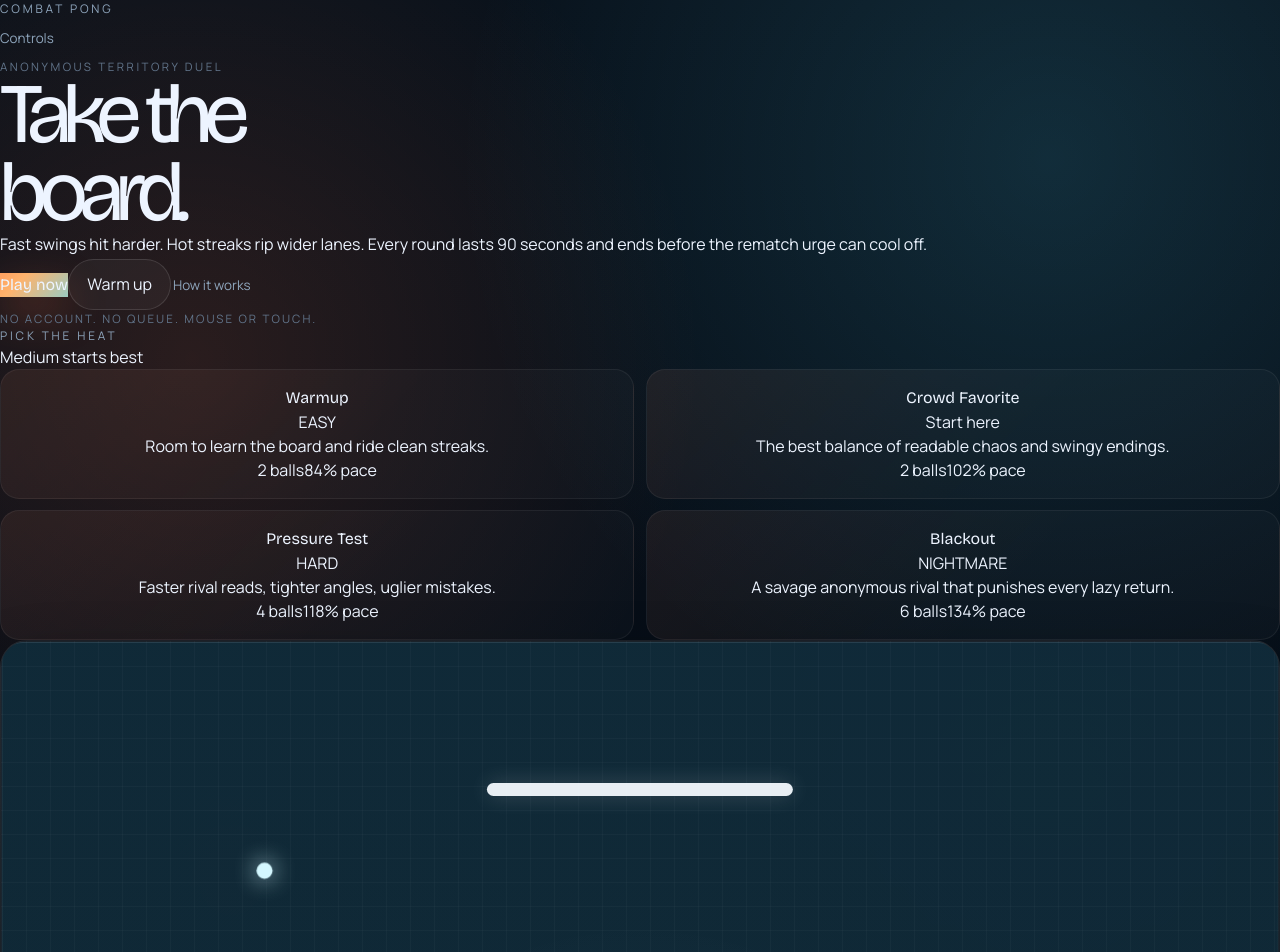
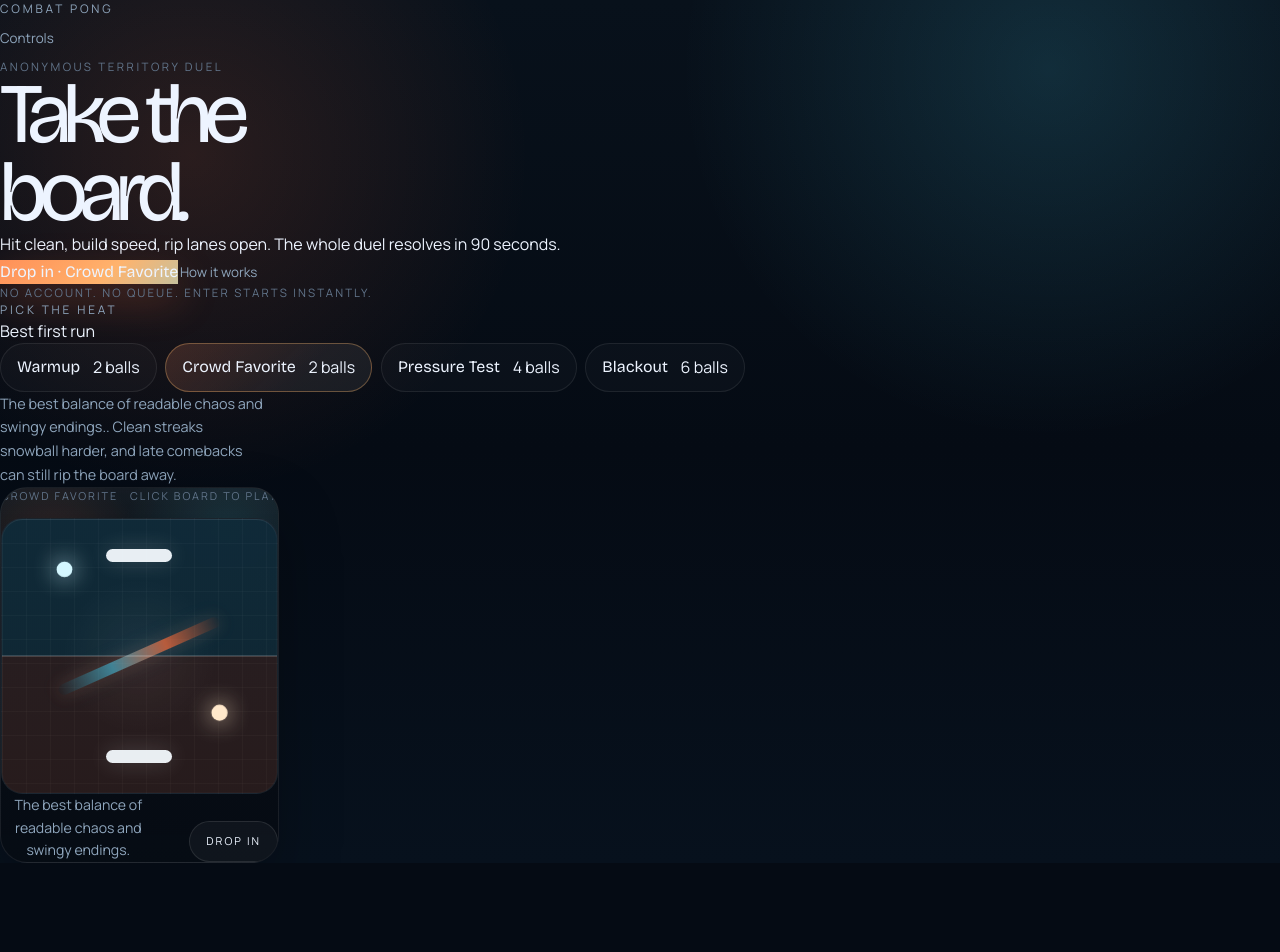
Before and after one commit to slegarraga/combat-pong, a React (Vite) app: page / in a window 1280 px wide. Shown: the top 952 px of the page. After the commit the page ends 863 px from the top, so only its background shows below. Built offline with nearby package versions, Linux system fonts and the light colour scheme.

Commit message:
Tighten the homepage and speed up the first click

```diff
--- a/src/components/MainMenu.tsx
+++ b/src/components/MainMenu.tsx
@@ -5,6 +5,7 @@
  * immediately, then get out of the way.
  */
 
+import { useEffect, useState } from 'react';
 import { DIFFICULTY } from '../game/constants';
 import type { Difficulty } from '../game/types';
 
@@ -15,6 +16,27 @@ interface MainMenuProps {
 const difficultyOrder: Difficulty[] = ['EASY', 'MEDIUM', 'HARD', 'NIGHTMARE'];
 
 export const MainMenu = ({ onStartGame }: MainMenuProps) => {
+    const [selectedDifficulty, setSelectedDifficulty] = useState<Difficulty>('MEDIUM');
+    const selectedSettings = DIFFICULTY[selectedDifficulty];
+
+    useEffect(() => {
+        const handleKeydown = (event: KeyboardEvent) => {
+            if (event.defaultPrevented) return;
+            if (event.key !== 'Enter') return;
+
+            const target = event.target;
+            if (target instanceof HTMLElement && ['BUTTON', 'A', 'INPUT', 'TEXTAREA', 'SELECT'].includes(target.tagName)) {
+                return;
+            }
+
+            event.preventDefault();
+            onStartGame(selectedDifficulty);
+        };
+
+        window.addEventListener('keydown', handleKeydown);
+        return () => window.removeEventListener('keydown', handleKeydown);
+    }, [onStartGame, selectedDifficulty]);
+
     return (
         <div className="relative min-h-screen min-h-[100dvh] overflow-hidden bg-[var(--cp-bg)] text-[var(--cp-text)]">
             <div className="cp-home-bg fixed inset-0 pointer-events-none" />
@@ -26,78 +48,76 @@ export const MainMenu = ({ onStartGame }: MainMenuProps) => {
                     </a>
                 </header>
 
-                <main className="flex flex-1 items-center py-6 sm:py-8">
-                    <section className="grid w-full items-center gap-8 lg:grid-cols-[minmax(0,1fr)_minmax(18rem,0.8fr)]">
-                        <div className="max-w-xl">
+                <main className="flex flex-1 items-center py-5 sm:py-7">
+                    <section className="grid w-full items-center gap-7 lg:grid-cols-[minmax(0,1fr)_minmax(18.5rem,0.82fr)]">
+                        <div className="max-w-[34rem]">
                             <p className="cp-home-mini">Anonymous territory duel</p>
                             <h1 className="cp-display cp-home-title mt-3 text-white">Take the board.</h1>
-                            <p className="cp-home-lede mt-4 max-w-lg text-[var(--cp-muted)]">
-                                Fast swings hit harder. Hot streaks rip wider lanes. Every round lasts 90 seconds and
-                                ends before the rematch urge can cool off.
+                            <p className="cp-home-lede mt-4 max-w-[30rem] text-[var(--cp-muted)]">
+                                Hit clean, build speed, rip lanes open. The whole duel resolves in 90 seconds.
                             </p>
 
                             <div className="mt-6 flex flex-wrap items-center gap-3">
                                 <button
-                                    onClick={() => onStartGame('MEDIUM')}
+                                    onClick={() => onStartGame(selectedDifficulty)}
                                     className="btn-gradient rounded-2xl px-6 py-3.5 text-base font-bold text-white"
                                 >
-                                    Play now
-                                </button>
-                                <button
-                                    onClick={() => onStartGame('EASY')}
-                                    className="cp-button-secondary rounded-2xl px-5 py-3.5 text-sm"
-                                >
-                                    Warm up
+                                    Drop in · {selectedSettings.label}
                                 </button>
                                 <a href="/how-to-play" className="cp-home-utility-link cp-home-inline-link">
                                     How it works
                                 </a>
                             </div>
 
-                            <p className="cp-home-note mt-4">No account. No queue. Mouse or touch.</p>
+                            <p className="cp-home-note mt-4">No account. No queue. Enter starts instantly.</p>
 
-                            <div className="mt-8">
-                                <div className="mb-3 flex items-center justify-between gap-3">
+                            <div className="mt-7 space-y-3">
+                                <div className="flex items-center justify-between gap-3">
                                     <p className="cp-kicker">Pick the heat</p>
                                     <span className="text-[11px] uppercase tracking-[0.16em] text-[var(--cp-dim)]">
-                                        Medium starts best
+                                        {selectedDifficulty === 'MEDIUM' ? 'Best first run' : selectedSettings.label}
                                     </span>
                                 </div>
-                                <div className="cp-mode-grid">
+                                <div className="cp-home-difficulty-rail">
                                     {difficultyOrder.map((difficulty) => {
                                         const settings = DIFFICULTY[difficulty];
-                                        const isDefault = difficulty === 'MEDIUM';
+                                        const isSelected = difficulty === selectedDifficulty;
 
                                         return (
                                             <button
                                                 key={difficulty}
-                                                onClick={() => onStartGame(difficulty)}
-                                                className="cp-mode-card group w-full text-left"
+                                                type="button"
+                                                onClick={() => setSelectedDifficulty(difficulty)}
+                                                className={`cp-home-difficulty-pill ${isSelected ? 'cp-home-difficulty-pill-active' : ''}`}
                                             >
-                                                <div className="flex items-center justify-between gap-3">
-                                                    <h2 className="cp-display text-[1.02rem] font-bold text-white sm:text-[1.08rem]">
-                                                        {settings.label}
-                                                    </h2>
-                                                    <span className={`text-[10px] uppercase tracking-[0.16em] ${isDefault ? 'text-white' : 'text-[var(--cp-dim)]'}`}>
-                                                        {isDefault ? 'Start here' : difficulty}
-                                                    </span>
-                                                </div>
-                                                <p className="mt-2 text-sm leading-relaxed text-[var(--cp-muted)]">
-                                                    {settings.subtitle}
-                                                </p>
-                                                <div className="mt-3 flex items-center justify-between text-[10px] uppercase tracking-[0.16em] text-[var(--cp-dim)]">
-                                                    <span>{settings.ballPairs * 2} balls</span>
-                                                    <span>{Math.round(settings.speedMod * 100)}% pace</span>
-                                                </div>
+                                                <span className="cp-display text-[0.98rem] font-bold text-white">
+                                                    {settings.label}
+                                                </span>
+                                                <span className="text-[10px] uppercase tracking-[0.14em] text-[var(--cp-dim)]">
+                                                    {settings.ballPairs * 2} balls
+                                                </span>
                                             </button>
                                         );
                                     })}
                                 </div>
+                                <p className="cp-home-stage-note max-w-[31rem]">
+                                    {selectedSettings.subtitle}. Clean streaks snowball harder, and late comebacks can still rip the board away.
+                                </p>
                             </div>
                         </div>
 
                         <div className="lg:justify-self-end">
-                            <div className="cp-home-stage p-4 sm:p-5">
+                            <button
+                                type="button"
+                                onClick={() => onStartGame(selectedDifficulty)}
+                                className="cp-home-stage-button group w-full text-left"
+                                aria-label={`Start ${selectedSettings.label} duel`}
+                            >
+                                <div className="cp-home-stage p-4 sm:p-5">
+                                    <div className="cp-home-stage-topline">
+                                        <span>{selectedSettings.label}</span>
+                                        <span>Click board to play</span>
+                                    </div>
                                 <div className="cp-home-board">
                                     <div className="cp-home-preview-paddle cp-home-preview-paddle-top" />
                                     <div className="cp-home-preview-paddle cp-home-preview-paddle-bottom" />
@@ -105,10 +125,12 @@ export const MainMenu = ({ onStartGame }: MainMenuProps) => {
                                     <div className="cp-home-orb cp-home-orb-night" />
                                     <div className="cp-home-orb cp-home-orb-day" />
                                 </div>
-                                <p className="cp-home-stage-note mt-4">
-                                    Keep a streak alive and each clean return tears through more of the other side.
-                                </p>
-                            </div>
+                                    <div className="cp-home-stage-footer mt-4">
+                                        <p className="cp-home-stage-hint">{selectedSettings.subtitle}</p>
+                                        <span className="cp-home-stage-cta">Drop in</span>
+                                    </div>
+                                </div>
+                            </button>
                         </div>
                     </section>
                 </main>
--- a/src/index.css
+++ b/src/index.css
@@ -179,7 +179,8 @@ select {
 
 .btn-gradient:focus-visible,
 .cp-button-secondary:focus-visible,
-.cp-mode-card:focus-visible {
+.cp-home-stage-button:focus-visible,
+.cp-home-difficulty-pill:focus-visible {
   outline: 2px solid rgba(255, 190, 122, 0.9);
   outline-offset: 3px;
 }
@@ -237,29 +238,6 @@ select {
   color: var(--cp-text);
 }
 
-.cp-mode-card {
-  border-radius: 1.2rem;
-  border: 1px solid rgba(255, 255, 255, 0.06);
-  background:
-    linear-gradient(135deg, rgba(255, 111, 60, 0.06), transparent 58%),
-    rgba(255, 255, 255, 0.022);
-  padding: 1rem;
-  transition:
-    transform 0.16s ease,
-    border-color 0.18s ease,
-    background 0.18s ease,
-    box-shadow 0.18s ease;
-}
-
-.cp-mode-card:hover {
-  transform: translateY(-1px);
-  border-color: rgba(79, 220, 255, 0.18);
-  background:
-    linear-gradient(135deg, rgba(255, 111, 60, 0.1), transparent 52%),
-    rgba(255, 255, 255, 0.03);
-  box-shadow: 0 14px 30px rgba(0, 0, 0, 0.2);
-}
-
 .cp-home-shell {
   position: relative;
 }
@@ -282,6 +260,21 @@ select {
   box-shadow: 0 26px 62px rgba(0, 0, 0, 0.28);
 }
 
+.cp-home-stage-button {
+  display: block;
+  border-radius: 1.7rem;
+  transition: transform 0.18s ease;
+}
+
+.cp-home-stage-button:hover {
+  transform: translateY(-2px);
+}
+
+.cp-home-stage-button:hover .cp-home-stage {
+  border-color: rgba(255, 255, 255, 0.12);
+  box-shadow: 0 32px 74px rgba(0, 0, 0, 0.34);
+}
+
 .cp-home-stage::before {
   content: "";
   position: absolute;
@@ -291,6 +284,20 @@ select {
     radial-gradient(circle at 82% 12%, rgba(79, 220, 255, 0.12), transparent 26%),
     linear-gradient(180deg, rgba(255, 255, 255, 0.02), transparent 34%);
   pointer-events: none;
+}
+
+.cp-home-stage-topline {
+  position: relative;
+  z-index: 1;
+  display: flex;
+  align-items: center;
+  justify-content: space-between;
+  gap: 0.75rem;
+  margin-bottom: 0.85rem;
+  font-size: 0.68rem;
+  letter-spacing: 0.18em;
+  text-transform: uppercase;
+  color: var(--cp-dim);
 }
 
 .cp-home-board {
@@ -386,12 +393,6 @@ select {
   bottom: 11%;
 }
 
-.cp-mode-grid {
-  display: grid;
-  gap: 0.7rem;
-  grid-template-columns: repeat(2, minmax(0, 1fr));
-}
-
 .cp-home-title {
   font-size: clamp(3.2rem, 7.6vw, 5.3rem);
   line-height: 0.92;
@@ -411,13 +412,76 @@ select {
   color: var(--cp-dim);
 }
 
+.cp-home-difficulty-rail {
+  display: flex;
+  flex-wrap: wrap;
+  gap: 0.55rem;
+}
+
+.cp-home-difficulty-pill {
+  display: inline-flex;
+  min-height: 46px;
+  align-items: center;
+  justify-content: space-between;
+  gap: 0.8rem;
+  border-radius: 999px;
+  border: 1px solid rgba(255, 255, 255, 0.08);
+  background: rgba(255, 255, 255, 0.025);
+  padding: 0.72rem 1rem;
+  transition:
+    transform 0.16s ease,
+    border-color 0.16s ease,
+    background 0.16s ease;
+}
+
+.cp-home-difficulty-pill:hover {
+  transform: translateY(-1px);
+  border-color: rgba(255, 255, 255, 0.15);
+  background: rgba(255, 255, 255, 0.04);
+}
+
+.cp-home-difficulty-pill-active {
+  border-color: rgba(255, 184, 109, 0.34);
+  background:
+    linear-gradient(135deg, rgba(255, 111, 60, 0.14), rgba(255, 255, 255, 0.025) 68%),
+    rgba(255, 255, 255, 0.04);
+}
+
 .cp-home-stage-note {
   position: relative;
-  z-index: 1;
-  max-width: 26ch;
+  max-width: 30ch;
   font-size: 0.9rem;
   line-height: 1.65;
   color: var(--cp-muted);
+}
+
+.cp-home-stage-footer {
+  position: relative;
+  z-index: 1;
+  display: flex;
+  align-items: flex-end;
+  justify-content: space-between;
+  gap: 1rem;
+}
+
+.cp-home-stage-hint {
+  max-width: 18ch;
+  font-size: 0.88rem;
+  line-height: 1.6;
+  color: var(--cp-muted);
+}
+
+.cp-home-stage-cta {
+  display: inline-flex;
+  align-items: center;
+  border-radius: 999px;
+  border: 1px solid rgba(255, 255, 255, 0.1);
+  background: rgba(255, 255, 255, 0.04);
+  padding: 0.7rem 1rem;
+  font-size: 0.68rem;
+  letter-spacing: 0.18em;
+  text-transform: uppercase;
+  color: var(--cp-text);
 }
 
 .cp-home-utility-link {
@@ -521,8 +585,9 @@ select {
     max-width: 8ch;
   }
 
-  .cp-mode-grid {
-    grid-template-columns: 1fr;
+  .cp-home-stage-footer {
+    align-items: flex-start;
+    flex-direction: column;
   }
 }
 
@@ -531,13 +596,14 @@ select {
   .cp-home-bg,
   .cp-home-orb,
   .cp-home-board-lane,
+  .cp-home-stage-button,
   .cp-timer-pill-clutch,
   .cp-timer-pill-critical {
     animation: none;
   }
 
   .btn-gradient,
-  .cp-mode-card,
+  .cp-home-difficulty-pill,
   .cp-button-secondary,
   .cp-home-utility-link {
     transition: none;
```
